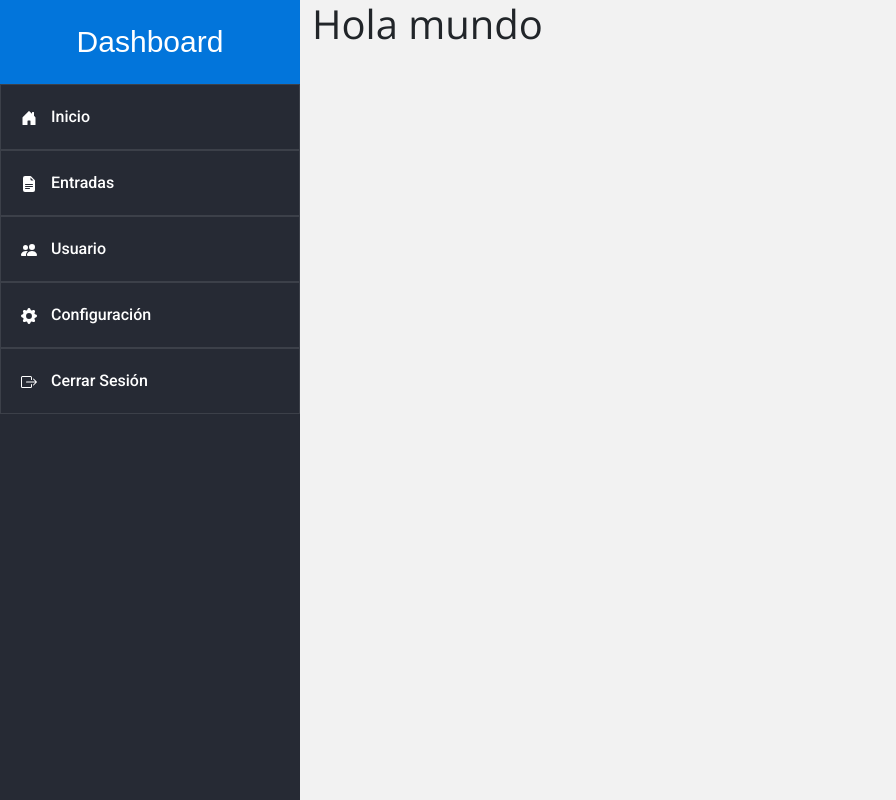
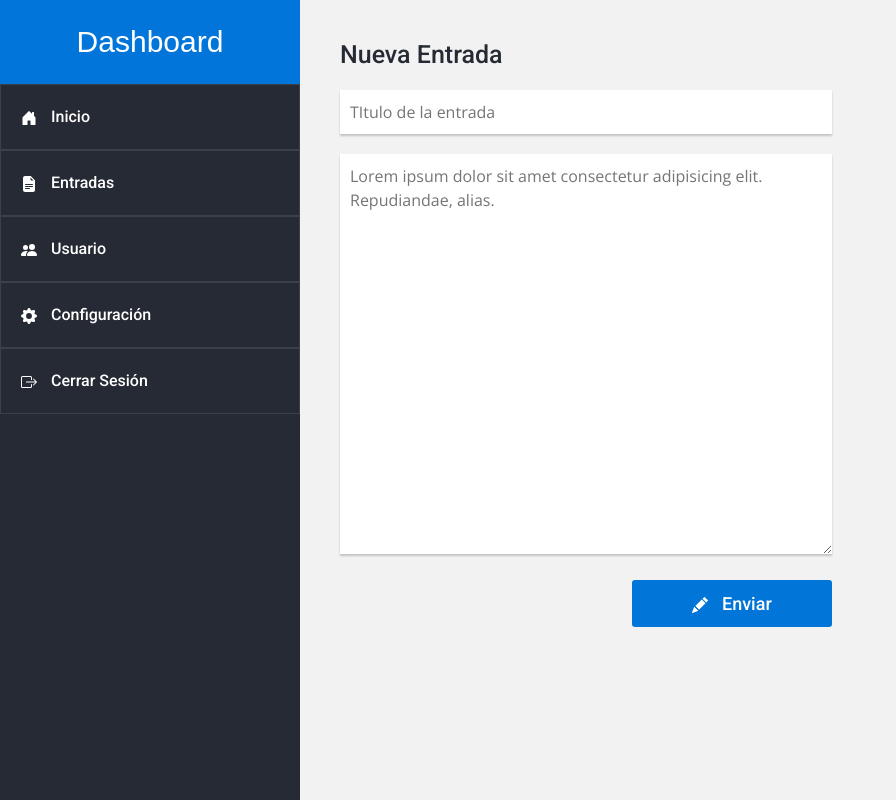
Before and after one commit to JorgeMirandaM/Bootstrap_Dashboard, a plain HTML site: page index.html in a window 1280 px wide. Shown: the whole page, without its empty margins (0-896 px from the left). Drawn offline with nearby package versions, Linux system fonts and the light colour scheme.

Commit message:
Sección principal

```diff
--- a/css/estilos.css
+++ b/css/estilos.css
@@ -54,6 +54,73 @@ a{
 }
 
 
+/* MAIN  */
+
+.main{
+    padding-top: 40px;
+}
+
+.main .columna {
+    padding: 0 40px;
+}
+
+.main .titulo{
+    color: #262a34;
+    font-size: 25px;
+    font-weight: 500;
+    font-family: "Roboto",sans-serif;
+    margin-bottom: 20px;
+}
+
+.main .widget{
+    margin-bottom: 40px;
+}
+
+
+/* Widget Nueva Entrada */
+.main .nueva_entrada form input[type="text"],
+.main .nueva_entrada form textarea{
+    width: 100%;
+    padding: 10px;
+    margin-bottom: 20px;
+    font-family: "Open Sans",sans-serif;
+    border: none;
+    box-shadow: 0px 2px 2px 0px rgba(0, 0, 0, .2);
+}
+
+
+.main .nueva_entrada form textarea{
+    height: 400px;
+    min-height: 200px;
+    max-width: 100%;
+    min-width: 100%;
+}
+
+.main .nueva_entrada button{
+    background: #0275d8;
+    cursor: pointer;
+    color: #fff;
+    font-family: "Roboto",sans-serif;
+    font-size: 18px;
+    font-weight: 500;
+    border: none;
+    display: inline-block;
+    padding: 10px;
+    width: 200px;
+    border-radius: 3px;
+    transition: .3s ease all;
+}
+
+
+
+.main .nueva_entrada button:hover{
+    background: #025aa5;
+}
+
+.main .nueva_entrada button svg{
+    margin-right: 10px;
+}
+
 
 
 
--- a/index.html
+++ b/index.html
@@ -70,7 +70,26 @@
             </aside>
 
             <main class="main col">
-                <h1>Hola mundo</h1>
+                <div class="row">
+                    <div class="columna col-12 col-lg-7">
+                        <div class="widget nueva_entrada">
+                            <h3 class="titulo">Nueva Entrada</h3>
+                            <form action="">
+                                <input type="text" placeholder="TItulo de la entrada">
+                                <textarea
+                                    placeholder="Lorem ipsum dolor sit amet consectetur adipisicing elit. Repudiandae, alias."></textarea>
+                                <div class="d-flex justify-content-end">
+                                    <button><svg xmlns="http://www.w3.org/2000/svg" width="16" height="16"
+                                            fill="currentColor" class="bi bi-pencil-fill" viewBox="0 0 16 16">
+                                            <path
+                                                d="M12.854.146a.5.5 0 0 0-.707 0L10.5 1.793 14.207 5.5l1.647-1.646a.5.5 0 0 0 0-.708l-3-3zm.646 6.061L9.793 2.5 3.293 9H3.5a.5.5 0 0 1 .5.5v.5h.5a.5.5 0 0 1 .5.5v.5h.5a.5.5 0 0 1 .5.5v.5h.5a.5.5 0 0 1 .5.5v.207l6.5-6.5zm-7.468 7.468A.5.5 0 0 1 6 13.5V13h-.5a.5.5 0 0 1-.5-.5V12h-.5a.5.5 0 0 1-.5-.5V11h-.5a.5.5 0 0 1-.5-.5V10h-.5a.499.499 0 0 1-.175-.032l-.179.178a.5.5 0 0 0-.11.168l-2 5a.5.5 0 0 0 .65.65l5-2a.5.5 0 0 0 .168-.11l.178-.178z" />
+                                        </svg> Enviar</button>
+                                </div>
+                            </form>
+                        </div>
+                    </div>
+                    <div class="columna col-12 col-lg-5"></div>
+                </div>
             </main>
         </div>
     </div>
```
